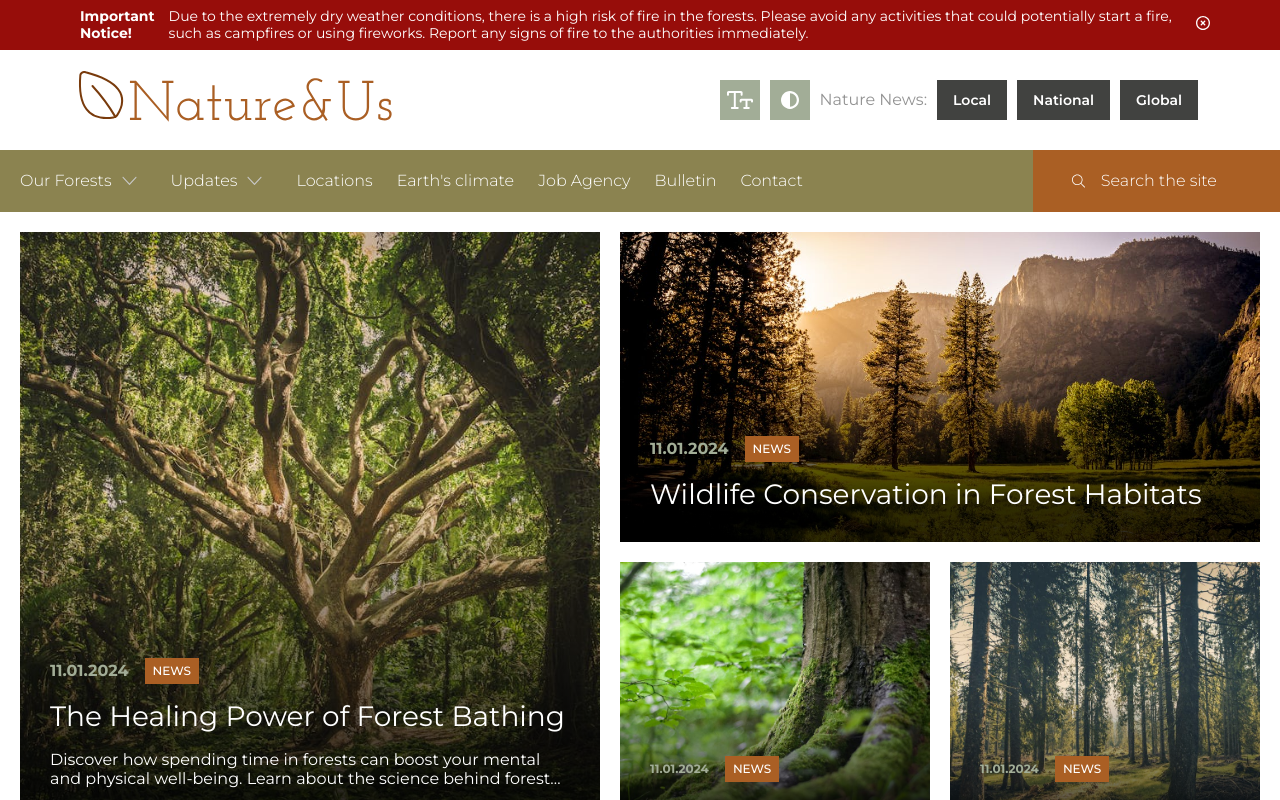
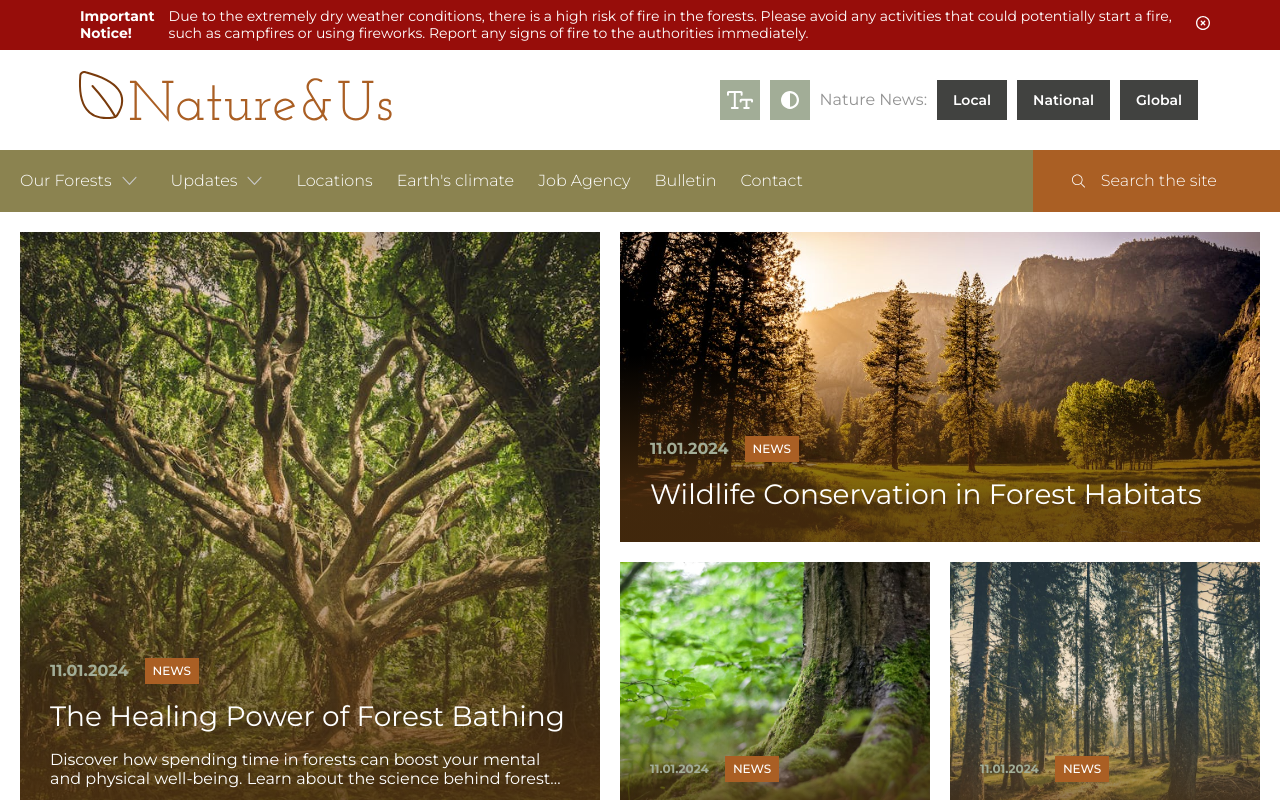
Before and after one commit to goldipl/nature-and-us, a Next.js app: page / in a window 1280 px wide. Shown: the top 800 px of the page. Built offline with nearby package versions, Linux system fonts and the light colour scheme.

Commit message:
update linear gradient to linear-gradient(180deg, rgba(0, 0, 0, 0) 0%, rgb(79 48 15 / 82%) 78%)

```diff
--- a/src/sass/home/_news_section.scss
+++ b/src/sass/home/_news_section.scss
@@ -83,7 +83,7 @@
         background: linear-gradient(
           180deg,
           rgba(0, 0, 0, 0) 0%,
-          rgba(0, 0, 0, 0.82) 78%
+          rgb(79 48 15 / 82%) 78%
         );
         z-index: 0;
         pointer-events: none;
```
